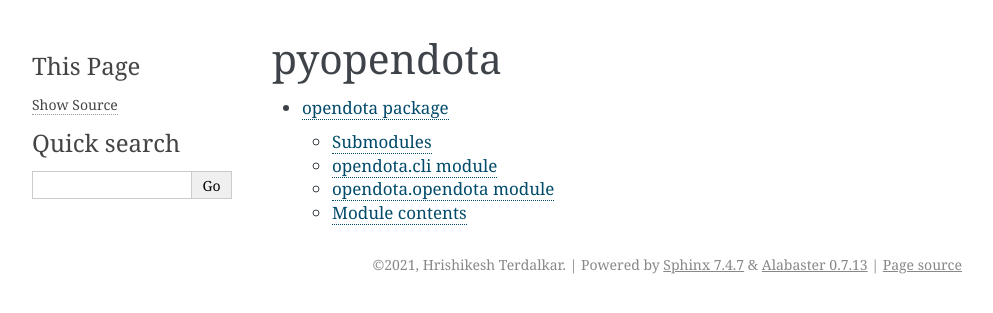
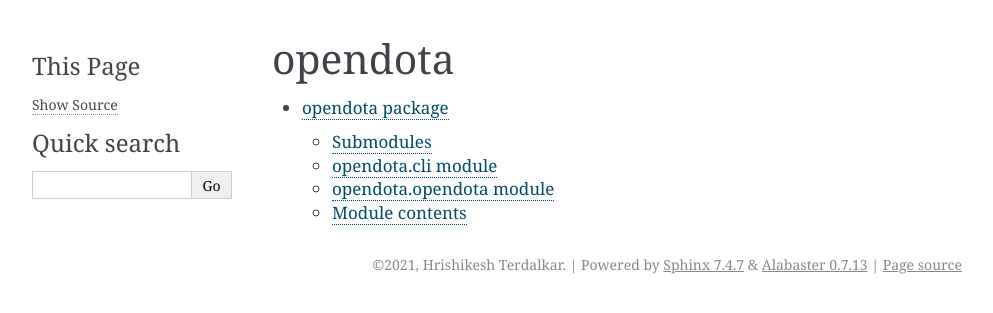
Before and after one commit to hrishikeshrt/pyopendota, a Sphinx documentation site: the page built from docs/modules.rst, in a window 1280 px wide. Shown: the top 313 px of the page, without its empty margins (148-1141 px from the left). Built offline with Sphinx 7.4.7, drawn with Linux system fonts in a browser that asks for light colours; the version number is read from the project's files by our own code.

```diff
--- a/README.rst
+++ b/README.rst
@@ -20,7 +20,7 @@ A thin wrapper for <OPENDOTA/> API
 
 
 * Free software: MIT license
-* Documentation: https://opendota.readthedocs.io.
+* Documentation: https://pyopendota.readthedocs.io.
 
 
 Features
--- a/docs/modules.rst
+++ b/docs/modules.rst
@@ -1,5 +1,5 @@
-pyopendota
-==========
+opendota
+========
 
 .. toctree::
    :maxdepth: 4
```
